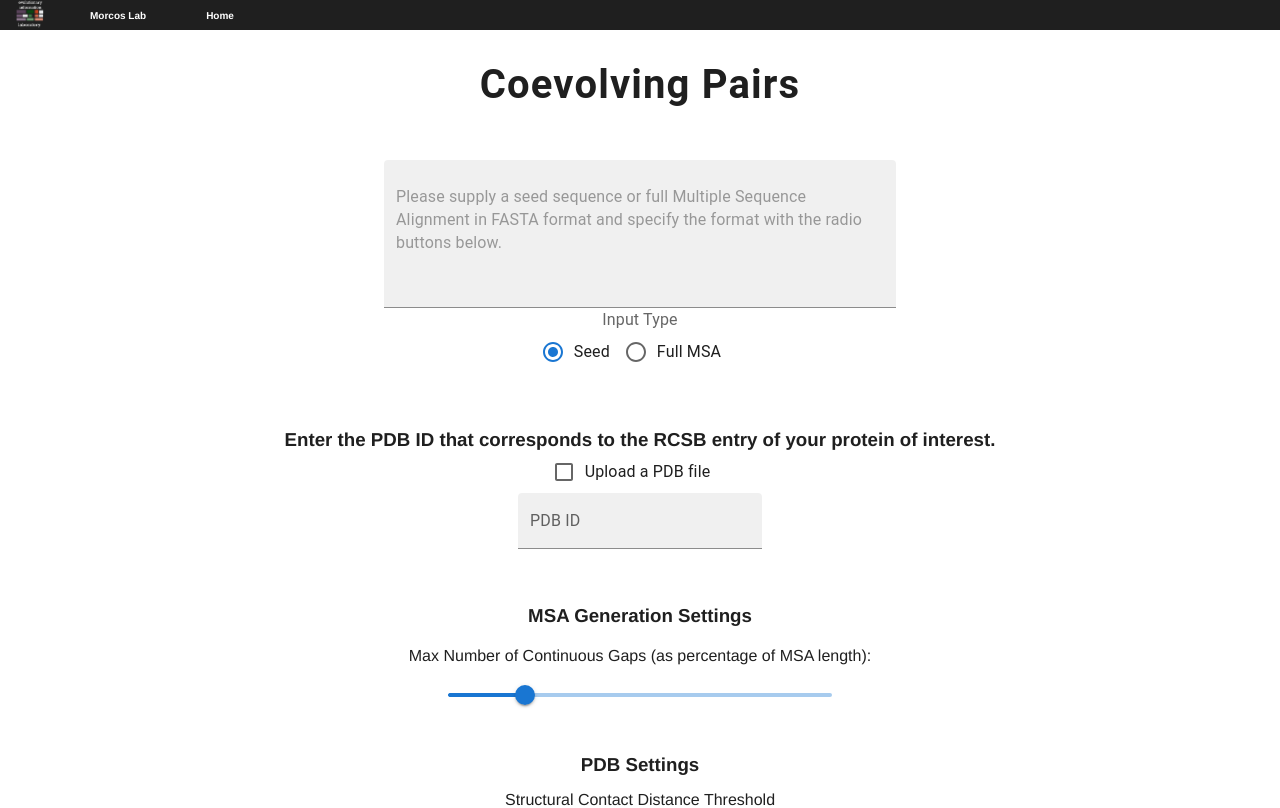
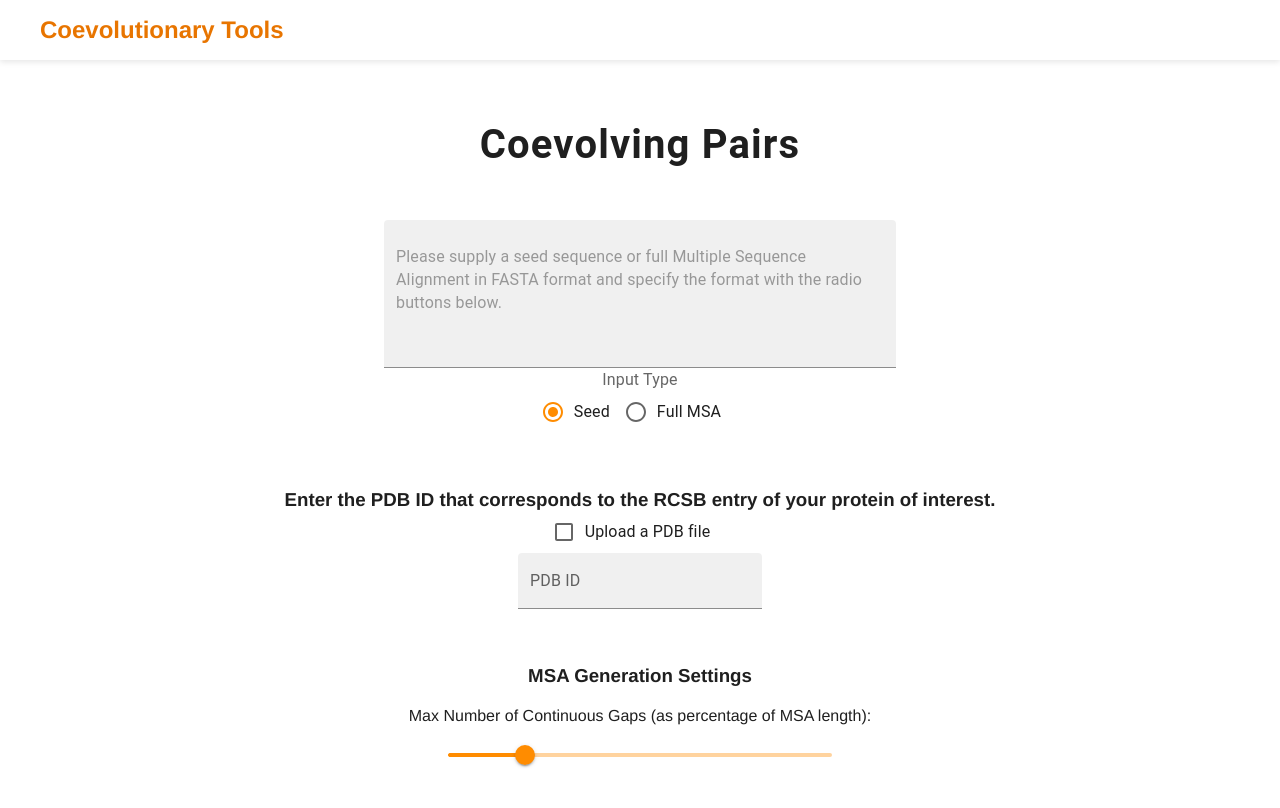
Before and after one commit to utdal/dcaServerFrontend, a React (Create React App) app: page /coevolving-pairs in a window 1280 px wide. Shown: the top 808 px of the page. Built offline with nearby package versions, Linux system fonts and the light colour scheme.

Commit message:
color scheme switchup

```diff
--- a/src/App.css
+++ b/src/App.css
@@ -40,14 +40,45 @@ main { flex: 1; padding: 20px; padding-top: 80px; margin-bottom: 20px; }
 .web-servers h2 { margin-top: 0; }
 .web-servers hr { border: 1px solid #1f1f1f; }
 .server-cards { display: flex; gap: 20px; flex-wrap: wrap; justify-content: center; margin-top: 30px;}
+.pretty-footer {
+  background-color: #fdf7f3;
+  border-top: 1px solid #e0e0e0;
+  padding: 20px 40px;
+  font-size: 14px;
+  color: #333;
+  display: flex;
+  justify-content: center;
+}
 
-footer { background-color:#e87500; padding: 10px 20px; border-top: 1px solid #ccc; display: flex; flex-direction: column; align-items: center; font-size: 14px; box-shadow: 0 -2px 5px rgba(0,0,0,0.1);}
-.footer-content { display: flex; flex-direction: column; align-items: center; }
-.footer-left, .footer-right { display: flex; align-items: center; margin: 5px 0; }
-.footer-right a { text-decoration: none; color: #333; margin: 0 10px; display: flex; align-items: center; }
-.footer-right a:hover { color: #007bff; }
-.footer-right a i { margin-right: 5px; }
-.footer-logo { margin-top: 10px; }
+.footer-content {
+  width: 100%;
+  max-width: 1200px;
+  display: flex;
+  justify-content: space-between;
+  align-items: center;
+  flex-wrap: wrap;
+}
+
+.footer-left a,
+.footer-center a {
+  text-decoration: none;
+  color: #666;
+}
+
+.footer-center {
+  margin: 10px 0;
+}
+
+.footer-right img {
+  height: 40px;
+  margin-left: 20px;
+  transition: transform 0.2s ease;
+}
+
+.footer-right img:hover {
+  transform: scale(1.1);
+}
+
 .utd-logo { width: 150px; height: auto; }
 .nsf-logo{width: 80px; padding-left: 20px;}
 @media (min-width: 600px) { .footer-content { flex-direction: row; justify-content: space-between; width: 100%; } }
--- a/src/App.js
+++ b/src/App.js
@@ -25,7 +25,7 @@ import HomeButton from './components/HomeButton';
 import ViewTasks from './pages/ViewTasks';
 import UTDLogo from './pages/UTDLogo.png';
 import ApiTest from './backend/ApiTest';
-import TopBar from './components/TopBar';
+import UnifiedTopBar from './components/UnifiedTopBar';
 import ToggleBox from './components/ToggleBox';
 import './App.css';
 
@@ -52,35 +52,8 @@ function App() {
           <Route path="/" element={
           <>
             <div>
-            <TopBar>
-              <li><a href="https://morcoslaboratory.org/">Morcos Lab</a></li>
-              <li><a href="https://morcoslaboratory.org/?page_id=38">Research</a></li>
-              <li><a href="https://morcoslaboratory.org/?page_id=53">Publications</a></li>
-              <li><a href="https://morcoslaboratory.org/?page_id=66">People</a></li>
-            </TopBar>
-            <header className='app-header container'>
-              <div className='grid-title'>
-                <Link to='/'>
-                  <h1>Coevolutionary</h1>
-                </Link>
-              </div>
-              <div className='grid-buttons'>
-                <ToggleBox >
-                  <Link to="/guide-for-biologists" className="hover-menu-link">
-                    Guide
-                  </Link>
-                  <Link to="/tasks" className="hover-menu-link">
-                    Recent Jobs
-                  </Link>
-                  <Link to='/results' className="hover-menu-link">
-                    Results
-                  </Link>
-                  <Link href="/supporters" className="hover-menu-link">
-                    Supporters
-                  </Link>
-                </ToggleBox>
-              </div>
-            </header>
+            <UnifiedTopBar />
+
             </div>
             <main>
               <section className="web-servers">
@@ -139,7 +112,7 @@ function App() {
                 </div>
               </section>
 
-              {/* New Source Code Section */}
+
               <section className="web-servers">
                 <h2>Source Code</h2>
                 <hr />
@@ -159,28 +132,29 @@ function App() {
                 </div>
               </section>
             </main>
-            <footer>
+            <footer className="pretty-footer">
+  <div className="footer-content">
     <div className="footer-left">
-                <a href="https://morcoslaboratory.org/" target="_blank">
+      <a href="https://morcoslaboratory.org/" target="_blank" rel="noopener noreferrer">
         Designed by the Evolutionary Information Lab
       </a>
     </div>
-
-              <div className="footer-right">
+    <div className="footer-center">
       <a href="mailto:insert@gmail.com">
-                  <i className="fas fa-envelope"></i> insert@gmail.com
+        <i className="fas fa-envelope"></i> faruckm@utdallas.edu
       </a>
     </div>
-
-              <div className="footer-logo">
-                <a href="https://www.utdallas.edu/" target="_blank">
+    <div className="footer-right">
+      <a href="https://www.utdallas.edu/" target="_blank" rel="noopener noreferrer">
         <img src={UTDLogo} alt="UTD Logo" className="utd-logo" />
       </a>
-                <a href="https://nsf.gov/" target="_blank">
+      <a href="https://nsf.gov/" target="_blank" rel="noopener noreferrer">
         <img src={nsfLogo} alt="NSF Logo" className="nsf-logo" />
       </a>
     </div>
+  </div>
 </footer>
+
           </>
           }/>
 
--- /dev/null
+++ b/src/components/UnifiedTopBar.css
@@ -0,0 +1,34 @@
+.unified-header {
+    display: flex;
+    justify-content: space-between;
+    align-items: center;
+    background: white;
+    padding: 16px 40px;
+    box-shadow: 0 2px 6px rgba(0,0,0,0.1);
+    position: sticky;
+    top: 0;
+    z-index: 1000;
+  }
+
+  .site-title {
+    font-size: 24px;
+    font-weight: 700;
+    color: #e87500;
+    text-decoration: none;
+  }
+
+  .nav-links {
+    display: flex;
+    gap: 24px;
+  }
+
+  .nav-links a {
+    font-weight: 500;
+    text-decoration: none;
+    color: #333;
+    transition: color 0.2s ease;
+  }
+
+  .nav-links a:hover {
+    color: #e87500;
+  }
--- /dev/null
+++ b/src/components/UnifiedTopBar.js
@@ -0,0 +1,25 @@
+
+import React from 'react';
+import { Link } from 'react-router-dom';
+import './UnifiedTopBar.css';
+
+const UnifiedTopBar = () => {
+  return (
+    <header className="unified-header">
+      <div className="logo-area">
+        <Link to="/" className="site-title">Coevolutionary Tools</Link>
+      </div>
+      <nav className="nav-links">
+        <a href="https://morcoslaboratory.org/">Morcos Lab</a>
+        <a href="https://morcoslaboratory.org/?page_id=38">Research</a>
+        <a href="https://morcoslaboratory.org/?page_id=53">Publications</a>
+        <a href="https://morcoslaboratory.org/?page_id=66">People</a>
+        <Link to="/guide-for-biologists">Guide</Link>
+        <Link to="/tasks">Recent Jobs</Link>
+        <Link to="/results">Results</Link>
+      </nav>
+    </header>
+  );
+};
+
+export default UnifiedTopBar;
--- a/src/pages/CoevolvingPairs.js
+++ b/src/pages/CoevolvingPairs.js
@@ -4,6 +4,9 @@ import { generateMsa, computeDca, MSA, mapResidues, generateContacts, uploadMsa,
 import MSAInput from '../components/MSAInput';
 import PDBInput from '../components/PDBInput';
 import MFDCASettings from '../components/MFDCASettings';
+import { ThemeProvider } from '@mui/material/styles';
+import UnifiedTopBar from '../components/UnifiedTopBar';
+import theme from '../theme';
 import{
   CssBaseline,
   Box,
@@ -204,18 +207,8 @@ const CoevolvingPairs = () => {
 
   return (
     <>
-      <TopBar>
-        <li>
-          <a href='https://morcoslaboratory.org/'>
-            Morcos Lab
-          </a>
-        </li>
-        <li>
-          <Link to='/'>
-            Home
-          </Link>
-        </li>
-      </TopBar>
+       <UnifiedTopBar />
+      <ThemeProvider theme={theme}>
           <form onSubmit={handleSubmit}>
             <div style={{marginTop:'50px'}}>
               <Tooltip title='Here, a user may supply a sequence corresponding to a complete protein or a portion of that protein and identify which residue sites may be directly coupled with others.
@@ -318,6 +311,7 @@ const CoevolvingPairs = () => {
             </Button>
             </div>
           </form>
+          </ThemeProvider>
           {/* I'll add in a settings pane. Filtering the MSA, MSAutils whatever settings are needed., Bit Score */}
         </>
   );
--- /dev/null
+++ b/src/theme.js
@@ -0,0 +1,12 @@
+import { createTheme } from '@mui/material/styles';
+
+const theme = createTheme({
+  palette: {
+    primary: {
+      main: '#FF8C00',
+    },
+
+  },
+});
+
+export default theme;
```
Lines whose indentation alone changed are shown as unchanged.
